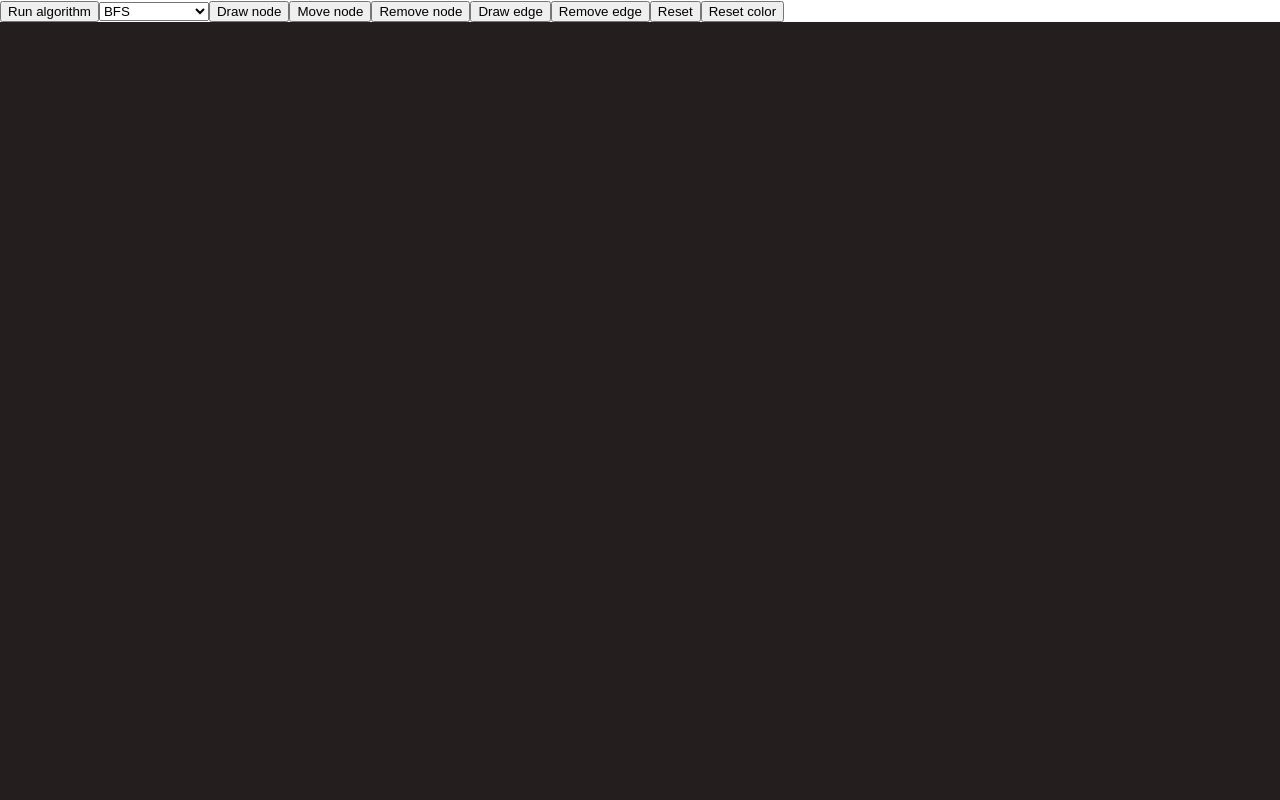
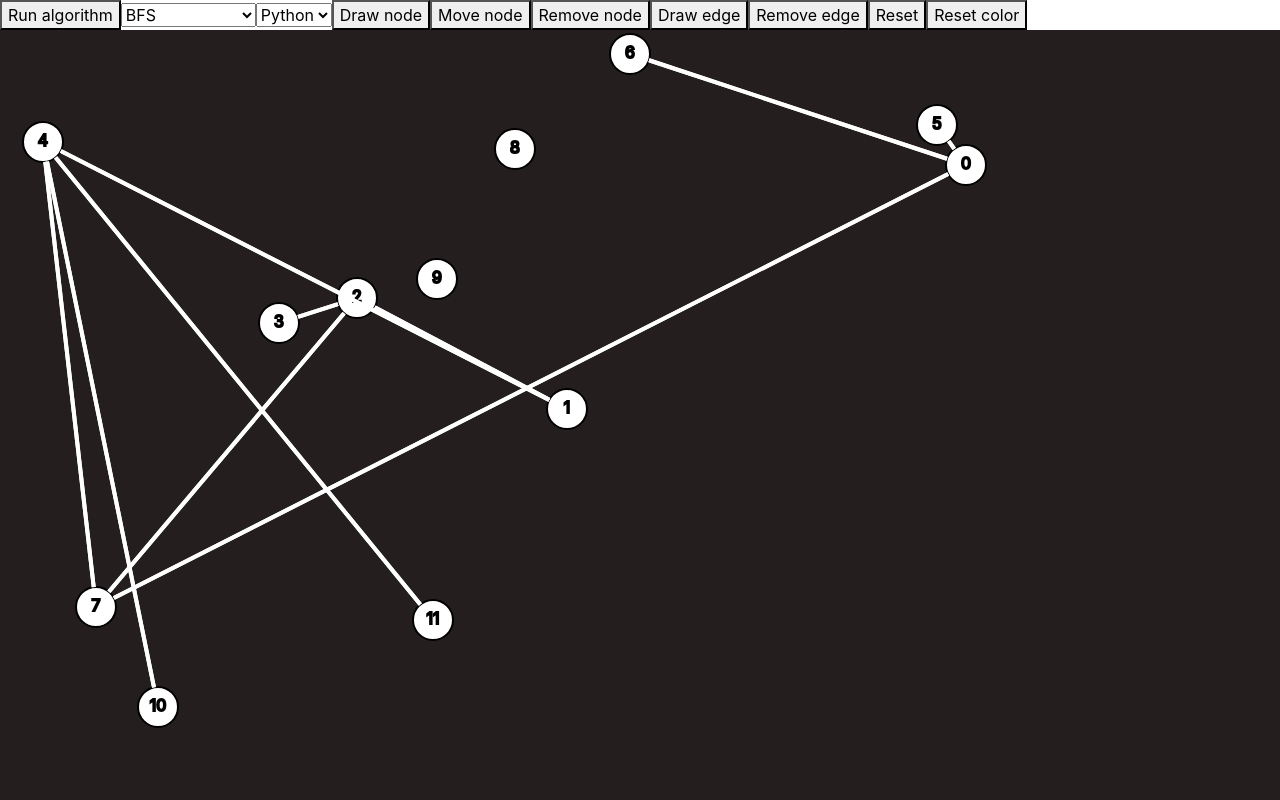
Before and after one commit to kutycoi123/graph-visual, a React (Create React App) app in the folder frontend/: page / in a window 1280 px wide. Shown: the top 800 px of the page. Built offline with nearby package versions, Linux system fonts and the light colour scheme.

Commit message:
Added random graph, dfs and bfs for golang

```diff
--- a/frontend/public/index.html
+++ b/frontend/public/index.html
@@ -24,6 +24,10 @@
       work correctly both with client-side routing and a non-root public URL.
       Learn how to configure a non-root public URL by running `npm run build`.
     -->
+    <link rel="stylesheet" href="https://stackpath.bootstrapcdn.com/bootstrap/4.4.1/css/bootstrap.min.css" integrity="sha384-Vkoo8x4CGsO3+Hhxv8T/Q5PaXtkKtu6ug5TOeNV6gBiFeWPGFN9MuhOf23Q9Ifjh" crossorigin="anonymous">
+    <script src="https://code.jquery.com/jquery-3.4.1.slim.min.js" integrity="sha384-J6qa4849blE2+poT4WnyKhv5vZF5SrPo0iEjwBvKU7imGFAV0wwj1yYfoRSJoZ+n" crossorigin="anonymous"></script>
+    <script src="https://cdn.jsdelivr.net/npm/popper.js@1.16.0/dist/umd/popper.min.js" integrity="sha384-Q6E9RHvbIyZFJoft+2mJbHaEWldlvI9IOYy5n3zV9zzTtmI3UksdQRVvoxMfooAo" crossorigin="anonymous"></script>
+    <script src="https://stackpath.bootstrapcdn.com/bootstrap/4.4.1/js/bootstrap.min.js" integrity="sha384-wfSDF2E50Y2D1uUdj0O3uMBJnjuUD4Ih7YwaYd1iqfktj0Uod8GCExl3Og8ifwB6" crossorigin="anonymous"></script>
     <title>React App</title>
   </head>
   <body>
--- a/frontend/src/components/GraphBoard/GraphBoard.js
+++ b/frontend/src/components/GraphBoard/GraphBoard.js
@@ -1,13 +1,14 @@
 import React, {useState, useRef, useEffect} from 'react';
-import {Mode, COLOR_MAPPING} from '../constants.js';
+import {Mode, COLOR_MAPPING, CREATE_UNDIRECTIONAL_GRAPH} from '../constants.js';
 import axios from 'axios';
 import './GraphBoard.css';
 
 const URL = "http://localhost:5000";
 
 function GraphBoard(props) {
-	const [nodes, setNodes] = useState([]);
-	const [edges, setEdges] = useState([]);
+	let random_graph = CREATE_UNDIRECTIONAL_GRAPH(12);
+	const [nodes, setNodes] = useState(random_graph.nodes);
+	const [edges, setEdges] = useState(random_graph.edges);
 	const [nodeCnt, setNodeCnt] = useState(0);
 	const [pairNode, setPairNode] = useState({
 		from: undefined,
@@ -16,7 +17,7 @@ function GraphBoard(props) {
 	const [colorReset, setColorReset] = useState(true);
 
 	const {
-		mode, algo, handleChangeMode
+		mode, algo, service, handleChangeMode
 	} = props;
 	const graph = useRef();
 	const clickedNode = useRef();
@@ -210,7 +211,7 @@ function GraphBoard(props) {
 				alert("Please add some nodes in order to run algorithms");
 			} else if (algo === 'bfs' || algo === 'dfs') {
 				axios({
-					url: `${URL}/api/go/${algo}`,
+					url: `${URL}/api/${service}/${algo}`,
 					method: "post",
 					headers: {
 						'Content-Type': 'application/json'
@@ -249,7 +250,7 @@ function GraphBoard(props) {
 				let nodes_dict = {};
 				nodes.map(e => nodes_dict[e.id] = e.neighbors);
 				axios({
-					url: `${URL}/algo/${algo}`,
+					url: `${URL}/api/${service}/${algo}`,
 					method: "post",
 					headers: {
 						'Content-Type': 'application/json'
--- a/frontend/src/components/Main.js
+++ b/frontend/src/components/Main.js
@@ -16,6 +16,7 @@ function Main() {
 
 	const [mode, setMode] = useState();
 	const [algo, setAlgo] = useState("bfs");
+	const [service, setService] = useState("python");
 	const handleChangeMode = (mode) => {
 		setMode(mode);
 	}
@@ -30,6 +31,10 @@ function Main() {
 					<option value="dfs">DFS</option>
 					<option value="coloring">Graph coloring</option>
 				</select>
+				<select name="service" id="service-select" onChange={(e) => setService(e.target.value)}>
+					<option value="python">Python</option>
+					<option value="go">Golang</option>
+				</select>
 				<button onClick={() => handleChangeMode(Mode.DRAWNODE)}>Draw node</button>
 				<button onClick={() => handleChangeMode(Mode.MOVE)}>Move node</button>
 				<button onClick={() => handleChangeMode(Mode.REMOVENODE)}>Remove node</button>
@@ -42,6 +47,7 @@ function Main() {
 				<GraphBoard
 					mode={mode}
 					algo={algo}
+					service={service}
 					handleChangeMode={handleChangeMode}
 				/>
 			</div>
--- a/frontend/src/components/constants.js
+++ b/frontend/src/components/constants.js
@@ -26,5 +26,50 @@ export const COLOR_MAPPING = {
 	10: '#f72a2a',
 
 }
-export const nodes = []
-export const edges = []
+function isOverlapped(x, y, nodes){
+	for (let node of nodes) {
+		if (Math.sqrt(Math.pow(x - node.x, 2) + Math.pow(y - node.y,2)) <= Mode.NODE_RADIUS) {
+			return true;
+		}
+	}
+	return false;
+}
+function get_edges(nodes) {
+	let edges = [];
+	for (let node of nodes) {
+		let neighbors_edges = node.neighbors.map(id => {
+			return {from: node.id, to: id};
+		})
+		edges = edges.concat(neighbors_edges);
+	}
+	return edges;
+}
+function create_node(id, nodes) {
+	let x, y;
+	do {
+		x = Math.floor(Math.random() * 1000 + 30);
+		y = Math.floor(Math.random() * 700 + 20);
+		console.log(x, y);
+	}while(isOverlapped(x, y, nodes));
+	return {x, y, id, neighbors: []};
+}
+
+export function CREATE_UNDIRECTIONAL_GRAPH(nNodes) {
+	let nodes = [];
+	for (let i = 0; i < nNodes; ++i) {
+		nodes.push(create_node(i, nodes));
+	}
+	for (let i = 0; i < nNodes; ++i)  {
+		let node = nodes[i];
+		let nNeighbors = Math.floor(Math.random() * parseInt(nNodes / 2));
+		for (let j = i+1; j < nNodes && node.neighbors.length < nNeighbors; ++j){
+			let is_neighbor = Math.round(Math.random() * 1);
+			if (is_neighbor) {
+				node.neighbors.push(nodes[j].id);
+				nodes[j].neighbors.push(node.id);
+			}
+		}
+	}
+	let edges = get_edges(nodes);
+	return {nodes, edges};
+}
```
Also changed, not shown: 2 other files (tests, documents, lock files or other folders).
